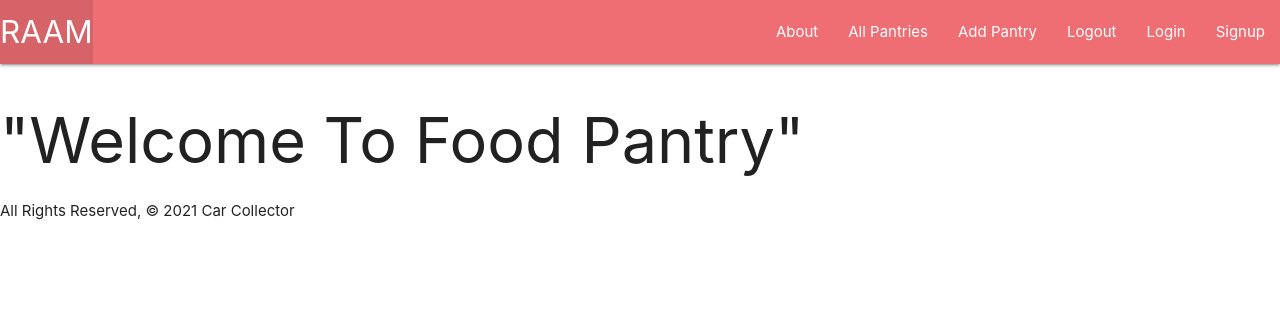
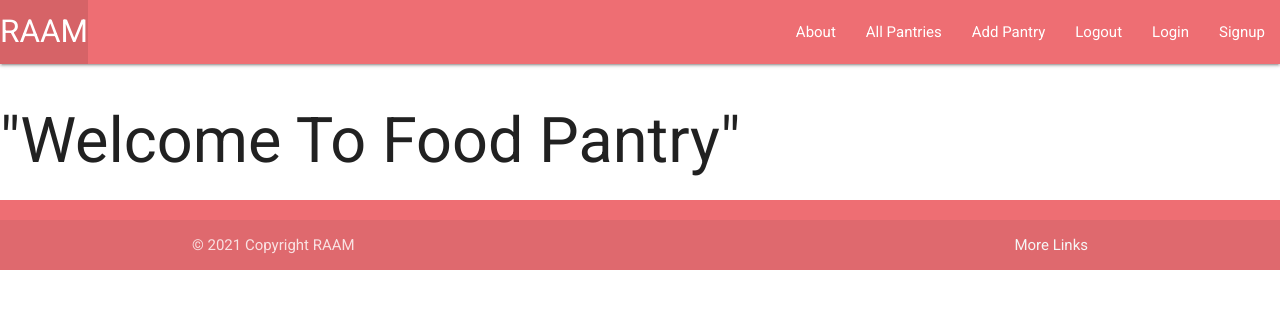
Before and after one commit to mariorojasac/raam, a Django app: template main_app/templates/home.html in a window 1280 px wide. Shown: the top 309 px of the page. Run offline with Django 3.2, Linux system fonts and the light colour scheme; the template is opened without the code that fills it, so the values that code supplies are empty.

Commit message:
adding base

```diff
--- a/main_app/templates/base.html
+++ b/main_app/templates/base.html
@@ -6,7 +6,8 @@
     <meta http-equiv="X-UA-Compatible" content="IE=edge" />
     <meta name="viewport" content="width=device-width, initial-scale=1.0" />
     <title>raam.com</title>
-    <link rel="stylesheet" href="{% static 'css/style.css' %}" />
+    <link rel="stylesheet" href="{% static 'css/styles.css' %}" />
+    <link href="https://fonts.googleapis.com/icon?family=Material+Icons" rel="stylesheet">
     <link rel="preconnect" href="https://fonts.googleapis.com">
     <link rel="preconnect" href="https://fonts.gstatic.com" crossorigin>
     <link href="https://fonts.googleapis.com/css2?family=Roboto&display=swap" rel="stylesheet">
@@ -20,16 +21,15 @@
       <nav>
             <div class="nav-wrapper">
                 <ul>
-                    <li><a href="#" class="left brand-logo">RAAM</a></li>
+                    <li><a href="{% url 'home' %}" class="left brand-logo">RAAM</a></li>
                 </ul>
                 <ul class="right">
-                    <li><a href="#">About</a></li>
-                    <li><a href="#">All Pantries</a></li>
+                    <li><a href="{% url 'about' %}">About</a></li>
+                    <li><a href="{% url 'pantries' %}">All Pantries</a></li>
                     <li><a href="#">Add Pantry</a></li>
                     <li><a href="#">Logout</a></li>
                     <li><a href="#">Login</a></li>
                     <li><a href="#">Signup</a></li>
-
                 </ul>
             </div>
         </nav>
@@ -39,8 +39,13 @@
         {% block content %}
         {% endblock %}
     </main>
-    <footer>
-      <div>All Rights Reserved, &copy; 2021 Car Collector</div>
+    <footer class="page-footer">
+      <div class="footer-copyright">
+            <div class="container">
+            © 2021 Copyright RAAM
+            <a class="grey-text text-lighten-4 right" href="#!">More Links</a>
+            </div>
+          </div>
     </footer>
   </body>
 </html>
```
